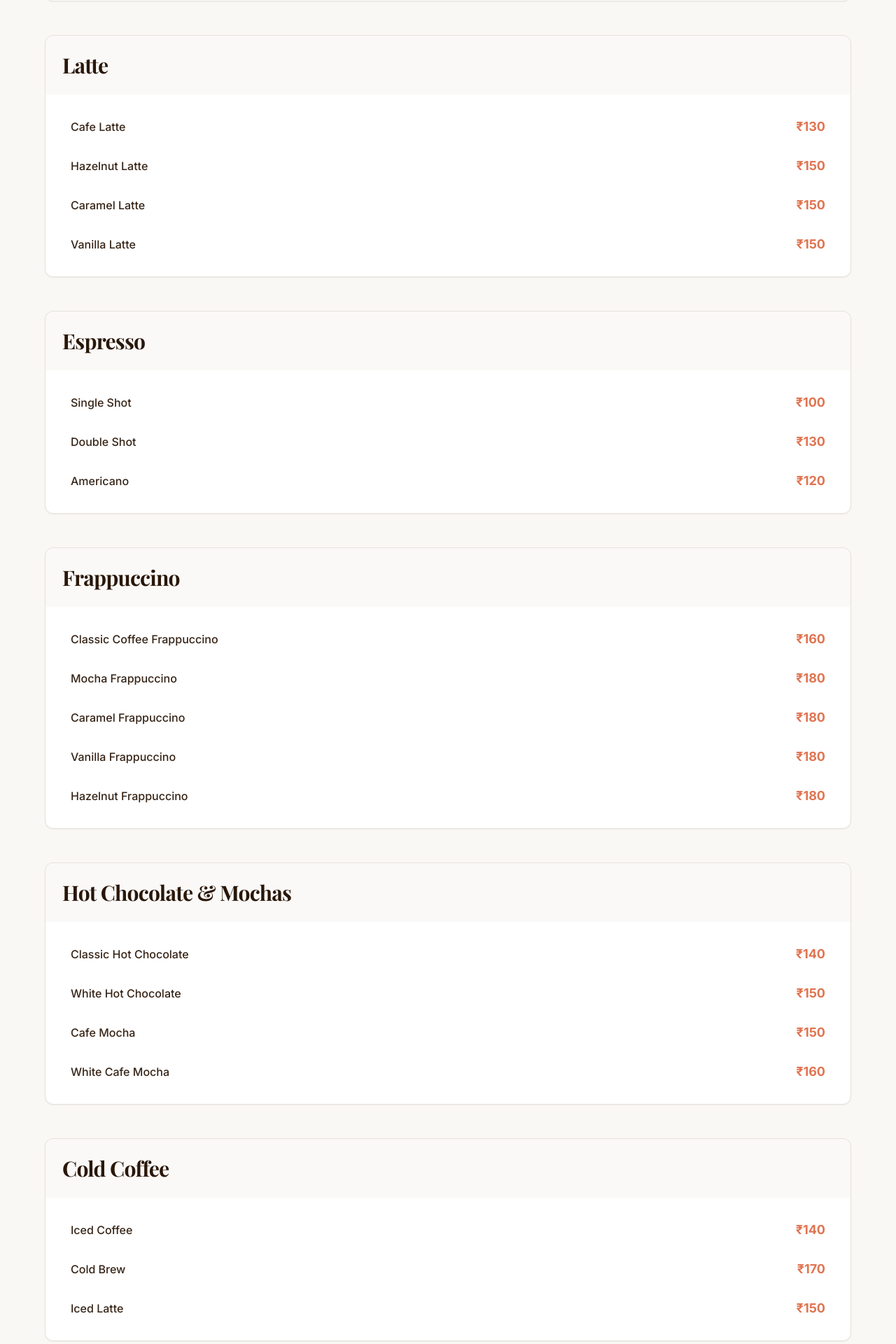
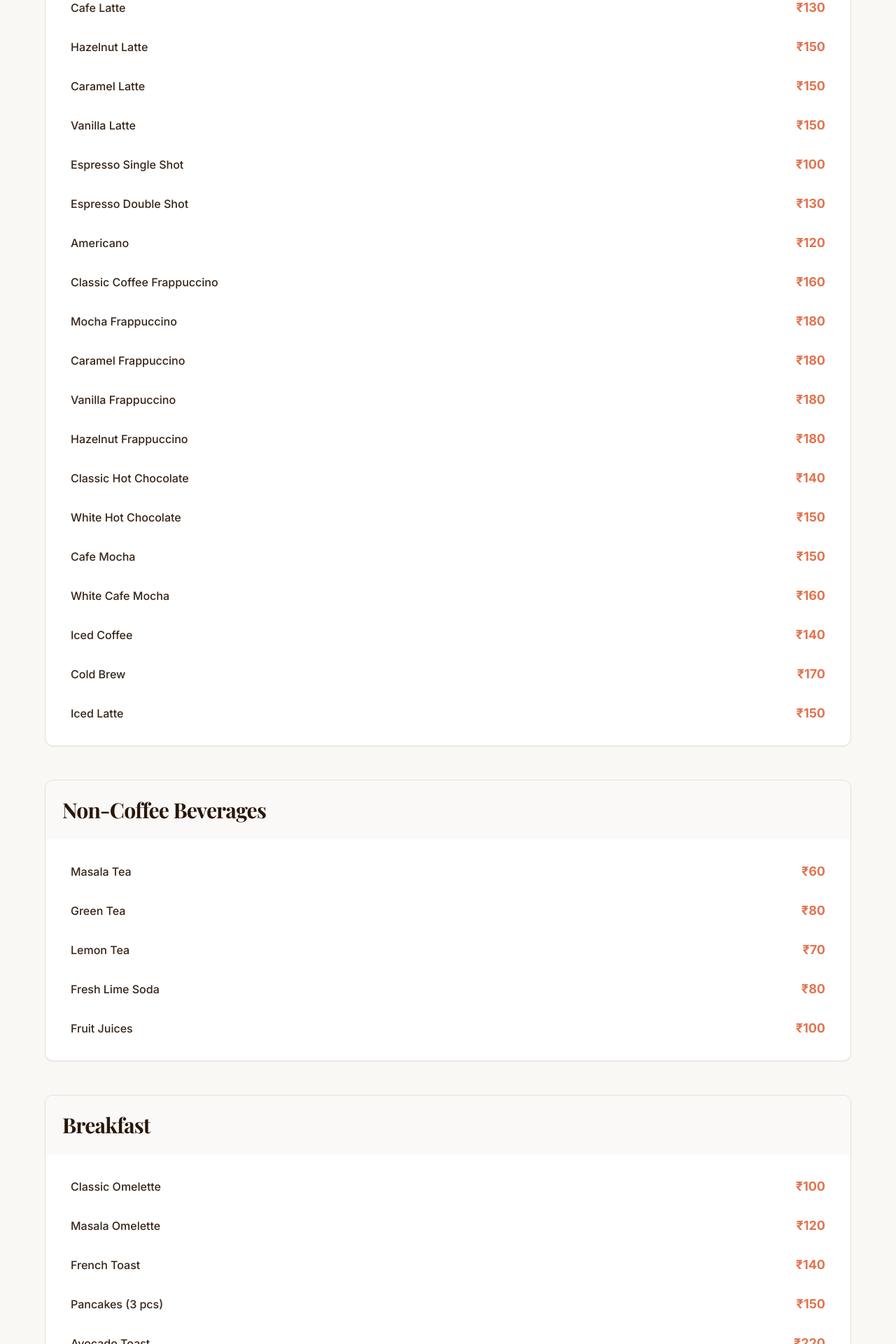
Before and after one commit to joynicholas2001/Araku-House, a React (Vite) app: page /menu in a window 1280 px wide. Shown: the part 880-2800 px from the top of the page at 70% size. Built offline with nearby package versions, Linux system fonts and the light colour scheme.

Commit message:
fix(menu): reorganize menu to match PDF order - combine coffee drinks into single section

```diff
--- a/src/pages/MenuPage.tsx
+++ b/src/pages/MenuPage.tsx
@@ -13,53 +13,28 @@ const MenuPage = () => {
   const preparationMessage = "All our dishes are freshly prepared after you order. Please allow a minimum of 20 minutes for service so you can enjoy your food hot and at its best.";
   const menuCategories = [
     {
-      title: "Cappuccino",
+      title: "Coffee",
       items: [
         { name: "Cappuccino", price: "₹120" },
         { name: "Hazelnut Cappuccino", price: "₹140" },
         { name: "Caramel Cappuccino", price: "₹140" },
         { name: "Vanilla Cappuccino", price: "₹140" },
-      ],
-    },
-    {
-      title: "Latte",
-      items: [
         { name: "Cafe Latte", price: "₹130" },
         { name: "Hazelnut Latte", price: "₹150" },
         { name: "Caramel Latte", price: "₹150" },
         { name: "Vanilla Latte", price: "₹150" },
-      ],
-    },
-    {
-      title: "Espresso",
-      items: [
-        { name: "Single Shot", price: "₹100" },
-        { name: "Double Shot", price: "₹130" },
+        { name: "Espresso Single Shot", price: "₹100" },
+        { name: "Espresso Double Shot", price: "₹130" },
         { name: "Americano", price: "₹120" },
-      ],
-    },
-    {
-      title: "Frappuccino",
-      items: [
         { name: "Classic Coffee Frappuccino", price: "₹160" },
         { name: "Mocha Frappuccino", price: "₹180" },
         { name: "Caramel Frappuccino", price: "₹180" },
         { name: "Vanilla Frappuccino", price: "₹180" },
         { name: "Hazelnut Frappuccino", price: "₹180" },
-      ],
-    },
-    {
-      title: "Hot Chocolate & Mochas",
-      items: [
         { name: "Classic Hot Chocolate", price: "₹140" },
         { name: "White Hot Chocolate", price: "₹150" },
         { name: "Cafe Mocha", price: "₹150" },
         { name: "White Cafe Mocha", price: "₹160" },
-      ],
-    },
-    {
-      title: "Cold Coffee",
-      items: [
         { name: "Iced Coffee", price: "₹140" },
         { name: "Cold Brew", price: "₹170" },
         { name: "Iced Latte", price: "₹150" },
@@ -73,6 +48,17 @@ const MenuPage = () => {
         { name: "Lemon Tea", price: "₹70" },
         { name: "Fresh Lime Soda", price: "₹80" },
         { name: "Fruit Juices", price: "₹100" },
+      ],
+    },
+    {
+      title: "Breakfast",
+      items: [
+        { name: "Classic Omelette", price: "₹100" },
+        { name: "Masala Omelette", price: "₹120" },
+        { name: "French Toast", price: "₹140" },
+        { name: "Pancakes (3 pcs)", price: "₹150" },
+        { name: "Avocado Toast", price: "₹220" },
+        { name: "Breakfast Platter", price: "₹240" },
       ],
     },
     {
@@ -111,17 +97,6 @@ const MenuPage = () => {
         { name: "Chicken Red Sauce Pasta", price: "₹200" },
         { name: "Chicken White Sauce Pasta", price: "₹210" },
         { name: "Araku House Special Pasta", price: "₹280" },
-      ],
-    },
-    {
-      title: "Breakfast",
-      items: [
-        { name: "Classic Omelette", price: "₹100" },
-        { name: "Masala Omelette", price: "₹120" },
-        { name: "French Toast", price: "₹140" },
-        { name: "Pancakes (3 pcs)", price: "₹150" },
-        { name: "Avocado Toast", price: "₹220" },
-        { name: "Breakfast Platter", price: "₹240" },
       ],
     },
     {
```
